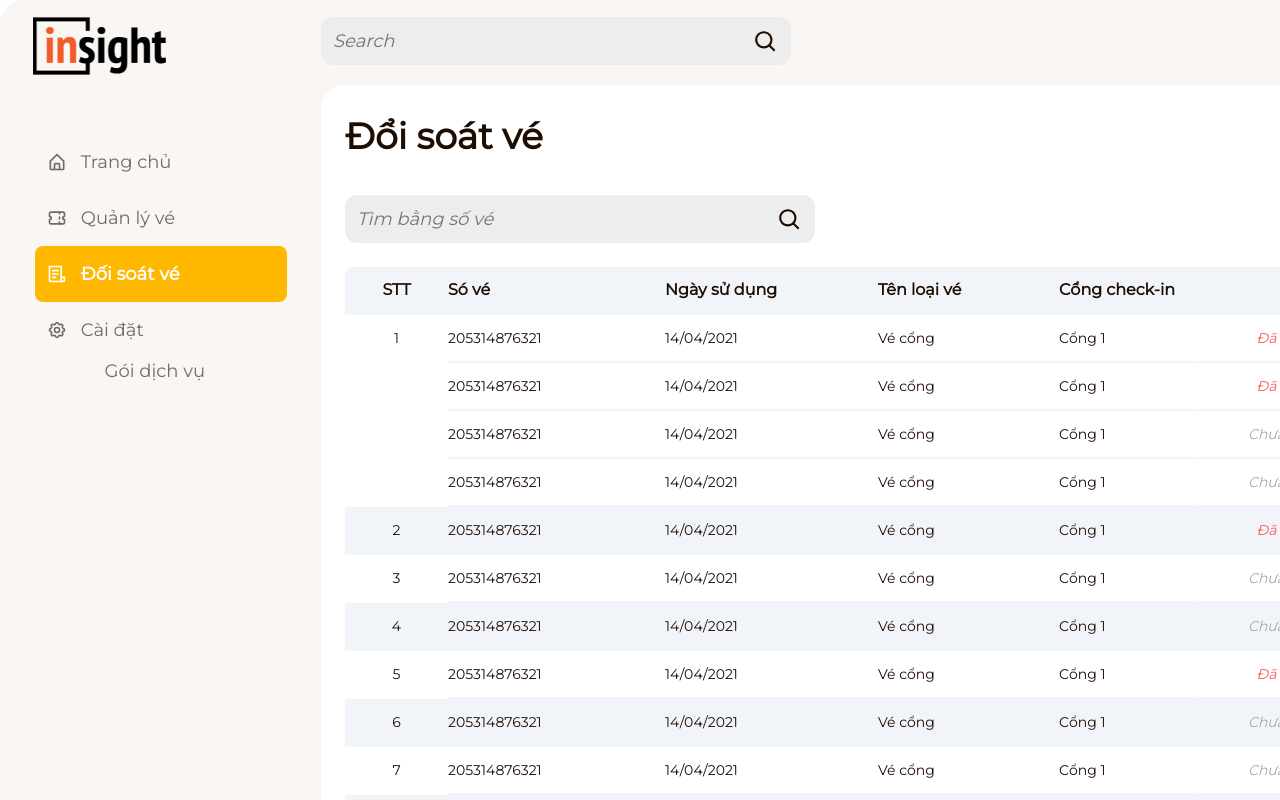
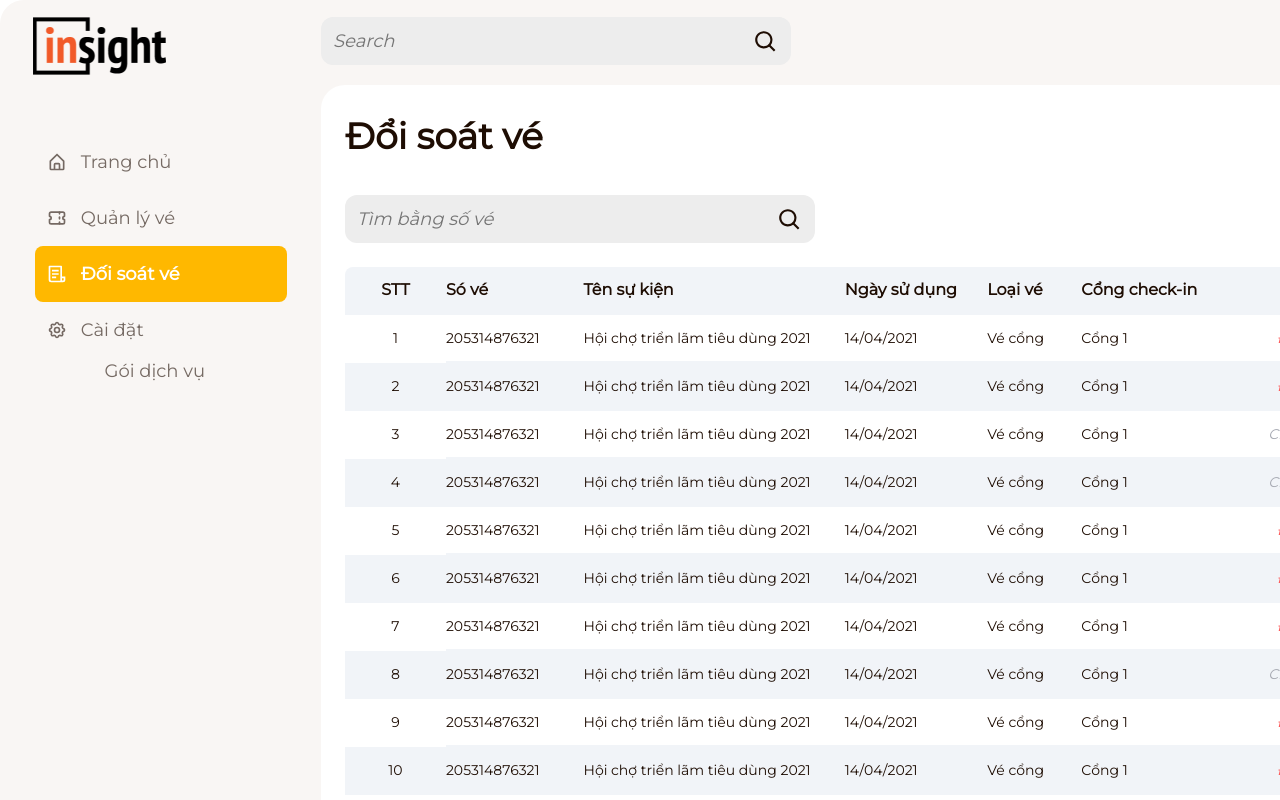
Before and after one commit to DuyDuc304/NguyenDuyDuc-CMS-Ticket_Sale, a React (Create React App) app in the folder cms-ticket-sale/: page /TicketChange in a window 1280 px wide. Shown: the top 800 px of the page. Built offline with nearby package versions, Linux system fonts and the light colour scheme.

Commit message:
sửa service ticket t6

```diff
--- a/cms-ticket-sale/src/component/ServicePack/ServicePack.tsx
+++ b/cms-ticket-sale/src/component/ServicePack/ServicePack.tsx
@@ -226,11 +226,9 @@ const ServicePack = () => {
                     </div>
                 </div>
                 <TableSevicePack />
-                <input type="date" />
                 <div className="qlv-nextpage">
                     <Nextpage />
                 </div>
-
             </div>
             <div className="block-screen" id="addsvp"  >
                 <div className="popup-sevice-park-div">
--- a/cms-ticket-sale/src/component/TicketChange/FillterTicket.tsx
+++ b/cms-ticket-sale/src/component/TicketChange/FillterTicket.tsx
@@ -15,7 +15,7 @@ const FillterTicket = () => {
             const allelmr: any = allrow[i].children
             allrow[i].style.display = 'flex'
             for (let j = 1; j < allelmr.length; j++) {
-                if (allelmr[j].className === "ticket-change-col6") {
+                if (allelmr[j].className === "ticket-change-col7") {
                     const p: any = allelmr[j].children
                     for (let k = 0; k < p.length; k++) {
                         if (p[k].innerText !== 'Chưa đối soát') {
@@ -34,7 +34,7 @@ const FillterTicket = () => {
             const allelmr: any = allrow[i].children
             allrow[i].style.display = 'flex'
             for (let j = 1; j < allelmr.length; j++) {
-                if (allelmr[j].className === "ticket-change-col6") {
+                if (allelmr[j].className === "ticket-change-col7") {
                     const p: any = allelmr[j].children
                     for (let k = 0; k < p.length; k++) {
                         if (p[k].innerText === 'Chưa đối soát') {
--- a/cms-ticket-sale/src/component/TicketChange/TableTicketChange.css
+++ b/cms-ticket-sale/src/component/TicketChange/TableTicketChange.css
@@ -185,7 +185,7 @@
 }
 
 .ticket-change-col2 {
-    width: 217px;
+    width: 139px;
     height: 46px;
     font-style: normal;
     font-weight: 500;
@@ -198,7 +198,7 @@
 }
 
 .ticket-change-col3 {
-    width: 213px;
+    width: 264px;
     height: 46px;
     font-style: normal;
     font-weight: 500;
@@ -211,7 +211,7 @@
 }
 
 .ticket-change-col4 {
-    width: 181px;
+    width: 144px;
     height: 46px;
     font-style: normal;
     font-weight: 500;
@@ -224,7 +224,7 @@
 }
 
 .ticket-change-col5 {
-    width: 139px;
+    width: 95px;
     height: 46px;
     font-style: normal;
     font-weight: 500;
@@ -237,7 +237,20 @@
 }
 
 .ticket-change-col6 {
-    width: 195px;
+    width: 159px;
+    height: 46px;
+    font-style: normal;
+    font-weight: 500;
+    font-size: 14px;
+    line-height: 26px;
+    display: flex;
+    align-items: center;
+    color: #1E0D03;
+    border-bottom: 2px solid #F1F4F8;
+}
+
+.ticket-change-col7 {
+    width: 157px;
     height: 46px;
     display: flex;
     margin: auto;
@@ -251,7 +264,7 @@
     border-bottom: 2px solid #F1F4F8;
 }
 
-.ticket-change-col6 p {
+.ticket-change-col7 p {
     margin: auto;
 }
 
--- a/cms-ticket-sale/src/component/TicketChange/TableTicketChange.tsx
+++ b/cms-ticket-sale/src/component/TicketChange/TableTicketChange.tsx
@@ -12,15 +12,18 @@ class TableTicketChange extends React.Component {
                         <p className="row1-ticket-change-p">Só vé</p>
                     </div>
                     <div className="ticket-change-col3">
+                        <p className="row1-ticket-change-p">Tên sự kiện</p>
+                    </div>
+                    <div className="ticket-change-col4">
                         <p className="row1-ticket-change-p">Ngày sử dụng</p>
                     </div>
-                    <div className="ticket-change-col4">
-                        <p className="row1-ticket-change-p">Tên loại vé</p>
+                    <div className="ticket-change-col5">
+                        <p className="row1-ticket-change-p">Loại vé</p>
                     </div>
-                    <div className="ticket-change-col5">
+                    <div className="ticket-change-col6">
                         <p className="row1-ticket-change-p">Cổng check-in</p>
                     </div>
-                    <div className="ticket-change-col6"></div>
+                    <div className="ticket-change-col7"></div>
                 </div>
                 <div className="row2-ticket-change">
                     <div className="ticket-change-col1">
@@ -30,89 +33,39 @@ class TableTicketChange extends React.Component {
                         <p >205314876321</p>
                     </div>
                     <div className="ticket-change-col3">
+                        <p> Hội chợ triển lãm tiêu dùng 2021 </p>
+                    </div>
+                    <div className="ticket-change-col4">
                         <p >14/04/2021</p>
                     </div>
-                    <div className="ticket-change-col4">
+                    <div className="ticket-change-col5">
                         <p >Vé cổng</p>
                     </div>
-                    <div className="ticket-change-col5">
+                    <div className="ticket-change-col6">
                         <p >Cổng 1</p>
                     </div>
-                    <div className="ticket-change-col6">
+                    <div className="ticket-change-col7">
                         <p className="ticket-change-dds">Đã đối soát</p>
                     </div>
                 </div>
-                <div className="row2-ticket-change">
-                    <div className="ticket-change-col1"> </div>
+                <div className="row1-ticket-change">
+                    <div className="ticket-change-col1"><p>2</p> </div>
                     <div className="ticket-change-col2">
                         <p >205314876321</p>
                     </div>
                     <div className="ticket-change-col3">
+                        <p >Hội chợ triển lãm tiêu dùng 2021</p>
+                    </div>
+                    <div className="ticket-change-col4">
                         <p >14/04/2021</p>
                     </div>
-                    <div className="ticket-change-col4">
+                    <div className="ticket-change-col5">
                         <p >Vé cổng</p>
                     </div>
-                    <div className="ticket-change-col5">
+                    <div className="ticket-change-col6">
                         <p >Cổng 1</p>
                     </div>
-                    <div className="ticket-change-col6">
-                        <p className="ticket-change-dds">Đã đối soát</p>
-                    </div>
-                </div>
-                <div className="row2-ticket-change">
-                    <div className="ticket-change-col1"> </div>
-                    <div className="ticket-change-col2">
-                        <p >205314876321</p>
-                    </div>
-                    <div className="ticket-change-col3">
-                        <p >14/04/2021</p>
-                    </div>
-                    <div className="ticket-change-col4">
-                        <p >Vé cổng</p>
-                    </div>
-                    <div className="ticket-change-col5">
-                        <p >Cổng 1</p>
-                    </div>
-                    <div className="ticket-change-col6">
-                        <p className="ticket-change-cds">Chưa đối soát</p>
-                    </div>
-                </div>
-                <div className="row2-ticket-change">
-                    <div className="ticket-change-col1"> </div>
-                    <div className="ticket-change-col2">
-                        <p >205314876321</p>
-                    </div>
-                    <div className="ticket-change-col3">
-                        <p >14/04/2021</p>
-                    </div>
-                    <div className="ticket-change-col4">
-                        <p >Vé cổng</p>
-                    </div>
-                    <div className="ticket-change-col5">
-                        <p >Cổng 1</p>
-                    </div>
-                    <div className="ticket-change-col6">
-                        <p className="ticket-change-cds">Chưa đối soát</p>
-                    </div>
-                </div>
-                <div className="row1-ticket-change">
-                    <div className="ticket-change-col1">
-                        <p >2</p>
-                    </div>
-                    <div className="ticket-change-col2">
-                        <p >205314876321</p>
-                    </div>
-                    <div className="ticket-change-col3">
-                        <p >14/04/2021</p>
-                    </div>
-                    <div className="ticket-change-col4">
-                        <p >Vé cổng</p>
-                    </div>
-                    <div className="ticket-change-col5">
-                        <p >Cổng 1</p>
-                    </div>
-                    <div className="ticket-change-col6">
+                    <div className="ticket-change-col7">
                         <p className="ticket-change-dds">Đã đối soát</p>
                     </div>
                 </div>
@@ -124,35 +77,39 @@ class TableTicketChange extends React.Component {
                         <p >205314876321</p>
                     </div>
                     <div className="ticket-change-col3">
+                        <p> Hội chợ triển lãm tiêu dùng 2021 </p>
+                    </div>
+                    <div className="ticket-change-col4">
                         <p >14/04/2021</p>
                     </div>
-                    <div className="ticket-change-col4">
+                    <div className="ticket-change-col5">
                         <p >Vé cổng</p>
                     </div>
-                    <div className="ticket-change-col5">
+                    <div className="ticket-change-col6">
                         <p >Cổng 1</p>
                     </div>
-                    <div className="ticket-change-col6">
+                    <div className="ticket-change-col7">
                         <p className="ticket-change-cds">Chưa đối soát</p>
                     </div>
                 </div>
                 <div className="row1-ticket-change">
-                    <div className="ticket-change-col1">
-                        <p >4</p>
-                    </div>
+                    <div className="ticket-change-col1"><p>4</p> </div>
                     <div className="ticket-change-col2">
                         <p >205314876321</p>
                     </div>
                     <div className="ticket-change-col3">
+                        <p >Hội chợ triển lãm tiêu dùng 2021</p>
+                    </div>
+                    <div className="ticket-change-col4">
                         <p >14/04/2021</p>
                     </div>
-                    <div className="ticket-change-col4">
+                    <div className="ticket-change-col5">
                         <p >Vé cổng</p>
                     </div>
-                    <div className="ticket-change-col5">
+                    <div className="ticket-change-col6">
                         <p >Cổng 1</p>
                     </div>
-                    <div className="ticket-change-col6">
+                    <div className="ticket-change-col7">
                         <p className="ticket-change-cds">Chưa đối soát</p>
                     </div>
                 </div>
@@ -164,36 +121,40 @@ class TableTicketChange extends React.Component {
                         <p >205314876321</p>
                     </div>
                     <div className="ticket-change-col3">
+                        <p> Hội chợ triển lãm tiêu dùng 2021 </p>
+                    </div>
+                    <div className="ticket-change-col4">
                         <p >14/04/2021</p>
                     </div>
-                    <div className="ticket-change-col4">
+                    <div className="ticket-change-col5">
                         <p >Vé cổng</p>
                     </div>
-                    <div className="ticket-change-col5">
+                    <div className="ticket-change-col6">
                         <p >Cổng 1</p>
                     </div>
-                    <div className="ticket-change-col6">
+                    <div className="ticket-change-col7">
                         <p className="ticket-change-dds">Đã đối soát</p>
                     </div>
                 </div>
                 <div className="row1-ticket-change">
-                    <div className="ticket-change-col1">
-                        <p >6</p>
-                    </div>
+                    <div className="ticket-change-col1"><p>6</p> </div>
                     <div className="ticket-change-col2">
                         <p >205314876321</p>
                     </div>
                     <div className="ticket-change-col3">
+                        <p >Hội chợ triển lãm tiêu dùng 2021</p>
+                    </div>
+                    <div className="ticket-change-col4">
                         <p >14/04/2021</p>
                     </div>
-                    <div className="ticket-change-col4">
+                    <div className="ticket-change-col5">
                         <p >Vé cổng</p>
                     </div>
-                    <div className="ticket-change-col5">
+                    <div className="ticket-change-col6">
                         <p >Cổng 1</p>
                     </div>
-                    <div className="ticket-change-col6">
-                        <p className="ticket-change-cds">Chưa đối soát</p>
+                    <div className="ticket-change-col7">
+                        <p className="ticket-change-dds">Đã đối soát</p>
                     </div>
                 </div>
                 <div className="row2-ticket-change">
@@ -204,36 +165,40 @@ class TableTicketChange extends React.Component {
                         <p >205314876321</p>
                     </div>
                     <div className="ticket-change-col3">
+                        <p> Hội chợ triển lãm tiêu dùng 2021 </p>
+                    </div>
+                    <div className="ticket-change-col4">
                         <p >14/04/2021</p>
                     </div>
-                    <div className="ticket-change-col4">
+                    <div className="ticket-change-col5">
                         <p >Vé cổng</p>
                     </div>
-                    <div className="ticket-change-col5">
+                    <div className="ticket-change-col6">
                         <p >Cổng 1</p>
                     </div>
-                    <div className="ticket-change-col6">
-                        <p className="ticket-change-cds">Chưa đối soát</p>
+                    <div className="ticket-change-col7">
+                        <p className="ticket-change-dds">Đã đối soát</p>
                     </div>
                 </div>
                 <div className="row1-ticket-change">
-                    <div className="ticket-change-col1">
-                        <p >8</p>
-                    </div>
+                    <div className="ticket-change-col1"><p>8</p> </div>
                     <div className="ticket-change-col2">
                         <p >205314876321</p>
                     </div>
                     <div className="ticket-change-col3">
+                        <p >Hội chợ triển lãm tiêu dùng 2021</p>
+                    </div>
+                    <div className="ticket-change-col4">
                         <p >14/04/2021</p>
                     </div>
-                    <div className="ticket-change-col4">
+                    <div className="ticket-change-col5">
                         <p >Vé cổng</p>
                     </div>
-                    <div className="ticket-change-col5">
+                    <div className="ticket-change-col6">
                         <p >Cổng 1</p>
                     </div>
-                    <div className="ticket-change-col6">
-                        <p className="ticket-change-dds">đã đối soát</p>
+                    <div className="ticket-change-col7">
+                        <p className="ticket-change-cds">Chưa đối soát</p>
                     </div>
                 </div>
                 <div className="row2-ticket-change">
@@ -244,15 +209,83 @@ class TableTicketChange extends React.Component {
                         <p >205314876321</p>
                     </div>
                     <div className="ticket-change-col3">
+                        <p> Hội chợ triển lãm tiêu dùng 2021 </p>
+                    </div>
+                    <div className="ticket-change-col4">
                         <p >14/04/2021</p>
                     </div>
-                    <div className="ticket-change-col4">
+                    <div className="ticket-change-col5">
                         <p >Vé cổng</p>
                     </div>
-                    <div className="ticket-change-col5">
+                    <div className="ticket-change-col6">
                         <p >Cổng 1</p>
                     </div>
+                    <div className="ticket-change-col7">
+                        <p className="ticket-change-dds">Đã đối soát</p>
+                    </div>
+                </div>
+                <div className="row1-ticket-change">
+                    <div className="ticket-change-col1"><p>10</p> </div>
+                    <div className="ticket-change-col2">
+                        <p >205314876321</p>
+                    </div>
+                    <div className="ticket-change-col3">
+                        <p >Hội chợ triển lãm tiêu dùng 2021</p>
+                    </div>
+                    <div className="ticket-change-col4">
+                        <p >14/04/2021</p>
+                    </div>
+                    <div className="ticket-change-col5">
+                        <p >Vé cổng</p>
+                    </div>
                     <div className="ticket-change-col6">
+                        <p >Cổng 1</p>
+                    </div>
+                    <div className="ticket-change-col7">
+                        <p className="ticket-change-dds">Đã đối soát</p>
+                    </div>
+                </div>
+                <div className="row2-ticket-change">
+                    <div className="ticket-change-col1">
+                        <p >11</p>
+                    </div>
+                    <div className="ticket-change-col2">
+                        <p >205314876321</p>
+                    </div>
+                    <div className="ticket-change-col3">
+                        <p> Hội chợ triển lãm tiêu dùng 2021 </p>
+                    </div>
+                    <div className="ticket-change-col4">
+                        <p >14/04/2021</p>
+                    </div>
+                    <div className="ticket-change-col5">
+                        <p >Vé cổng</p>
+                    </div>
+                    <div className="ticket-change-col6">
+                        <p >Cổng 1</p>
+                    </div>
+                    <div className="ticket-change-col7">
+                        <p className="ticket-change-cds">Chưa đối soát</p>
+                    </div>
+                </div>
+                <div className="row1-ticket-change">
+                    <div className="ticket-change-col1"><p>12</p> </div>
+                    <div className="ticket-change-col2">
+                        <p >205314876321</p>
+                    </div>
+                    <div className="ticket-change-col3">
+                        <p >Hội chợ triển lãm tiêu dùng 2021</p>
+                    </div>
+                    <div className="ticket-change-col4">
+                        <p >14/04/2021</p>
+                    </div>
+                    <div className="ticket-change-col5">
+                        <p >Vé cổng</p>
+                    </div>
+                    <div className="ticket-change-col6">
+                        <p >Cổng 1</p>
+                    </div>
+                    <div className="ticket-change-col7">
                         <p className="ticket-change-dds">Đã đối soát</p>
                     </div>
                 </div>
```
